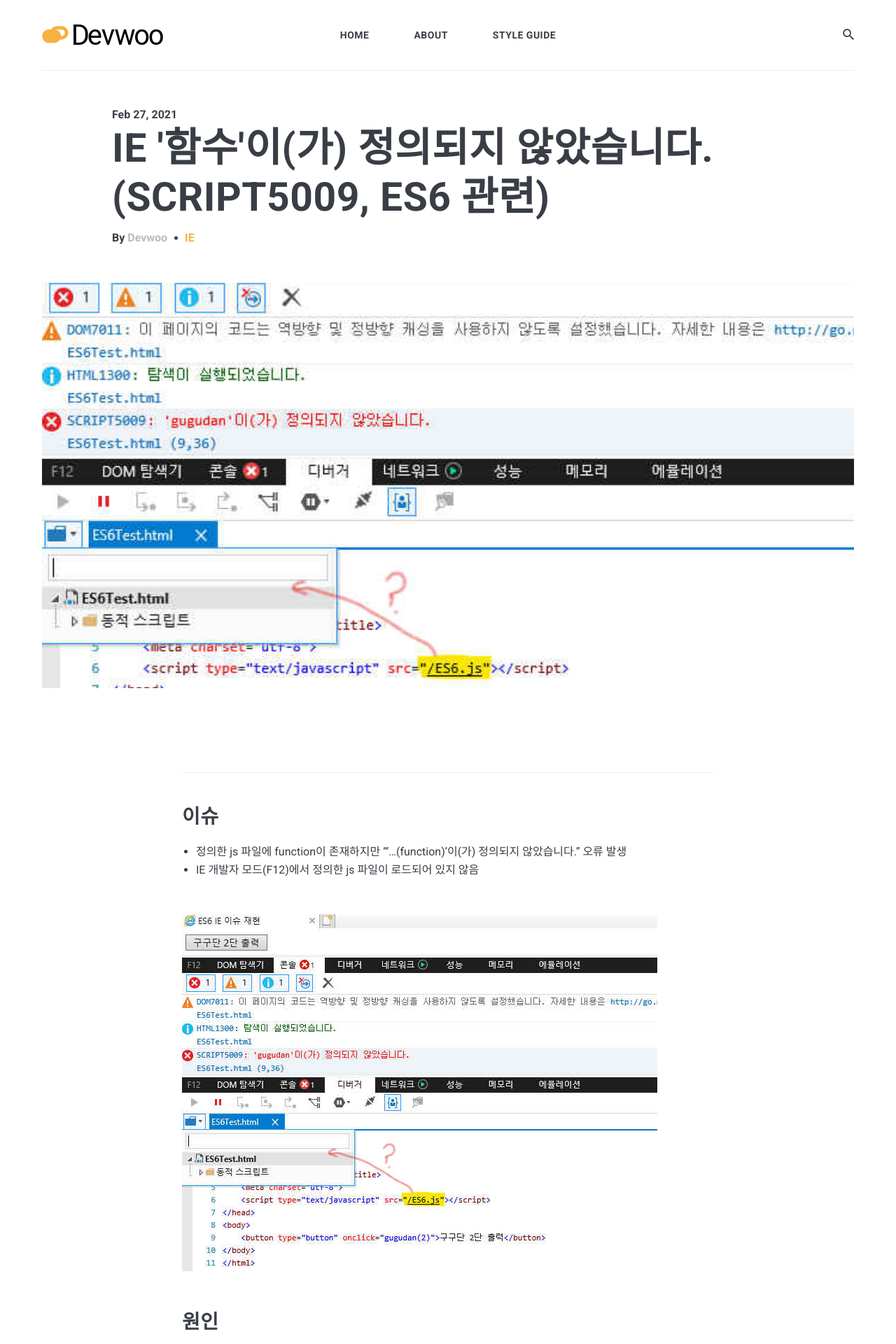
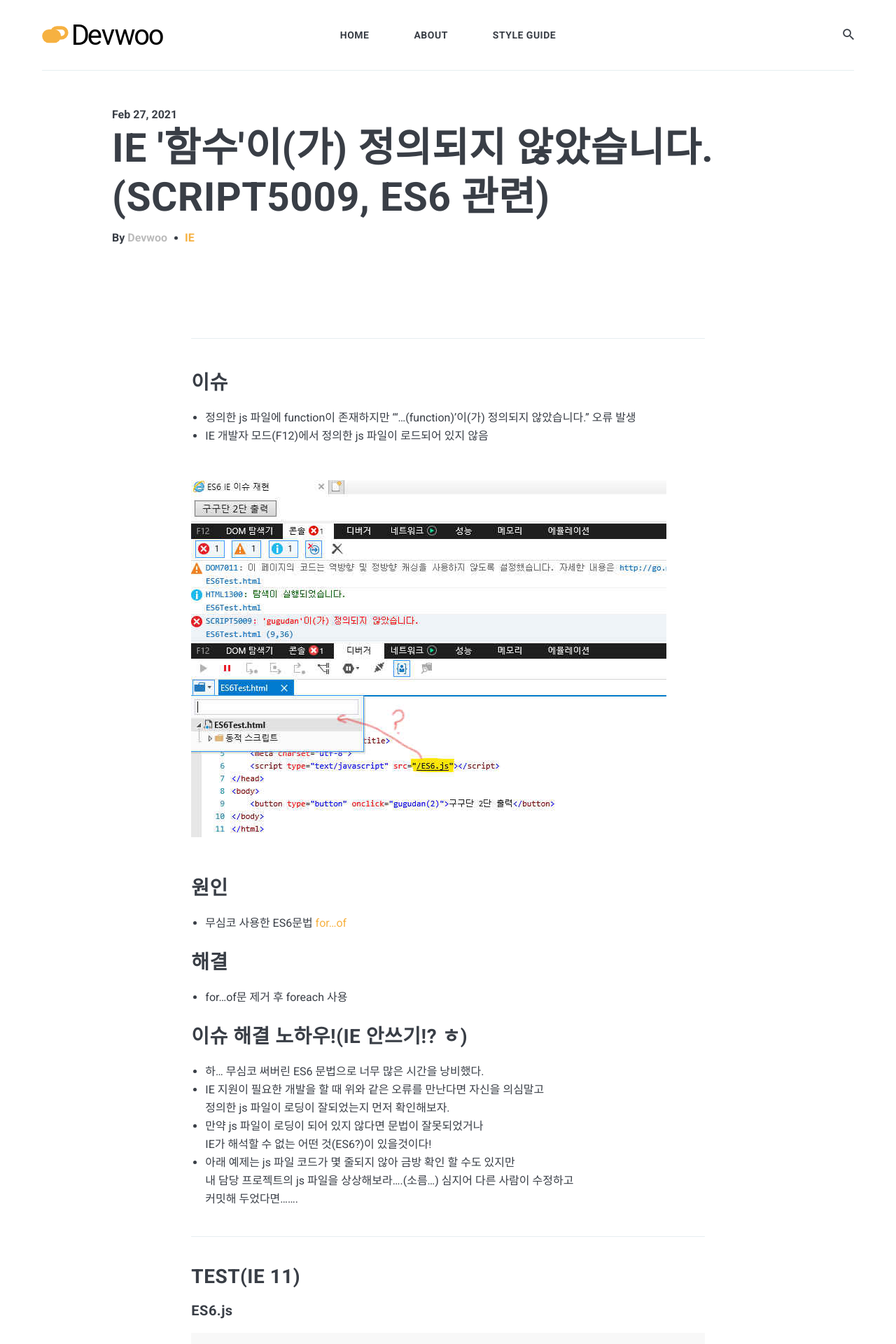
Before and after one commit to devwoo725/devwoo725.github.io, a Jekyll site: the page built from _posts/2021-02-27-IE-ES6.markdown, in a window 1280 px wide. Shown: the top 1920 px of the page at 70% size. Built offline with Jekyll 4.4.1, drawn with Linux system fonts in a browser that asks for light colours; nearby versions of some CDN libraries; comment, search, counter and statistics services are not loaded.

Commit message:
IE ISSUE POST 등록

```diff
--- a/_layouts/post.html
+++ b/_layouts/post.html
@@ -30,11 +30,11 @@ layout: default
   </div>
 
   {% assign no-image = nil %}
-  {% if page.image %}
-    <div class="post__head">
-      <div class="post-image" style="background-image: url({{site.baseurl}}/images/{{page.image}})"></div>
-    </div>
-  {% else %}
+<!--  {% if page.image %}-->
+<!--    <div class="post__head">-->
+<!--      <div class="post-image" style="background-image: url({{site.baseurl}}/images/{{page.image}})"></div>-->
+<!--    </div>-->
+<!--  {% else %}-->
     {% assign no-image = 'post-no-image' %}
   {% endif %}
 
```
